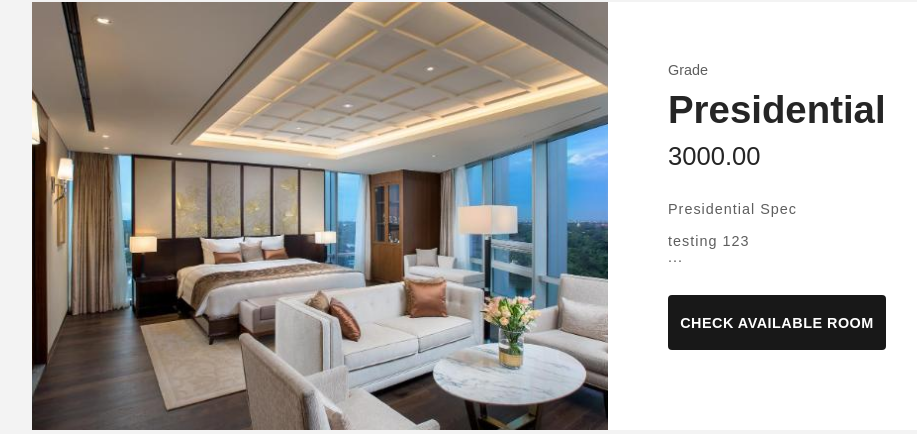
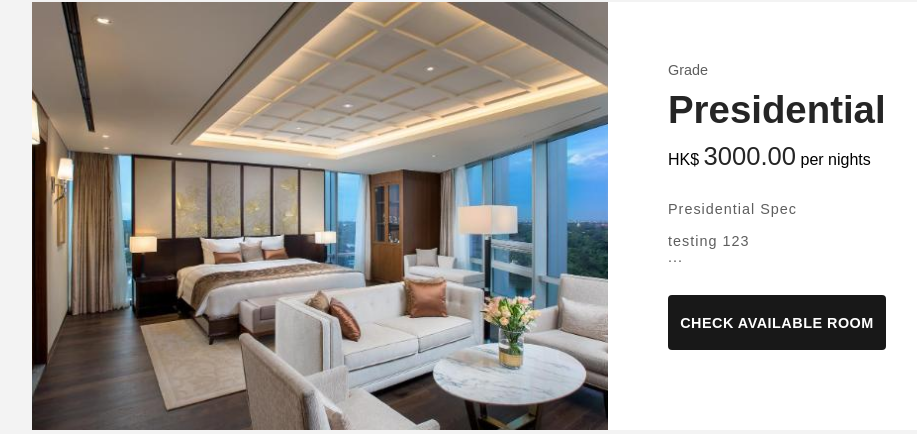
Before and after one commit to HiNsL2323/Web-application, a PHP site: page /reservation/rooms.php?roomGrade=Presidential in a window 1280 px wide. Shown: the part 124-558 px from the top of the page, without its empty margins (32-949 px from the left). Run offline with PHP 8.4, Linux system fonts and the light colour scheme; data comes from the database, SQL or seed files in the repository.

Commit message:
Update rooms.php

```diff
--- a/online_booking/rooms.php
+++ b/online_booking/rooms.php
@@ -62,7 +62,7 @@ mysqli_close($conn);
 				echo "
 						<span class=\"room-category\">Grade</span>
 						<h3>{$row['roomGrade']}</h3>
-                        <span class=\"room-price\">{$row['roomPrice']}</span>
+                                                HK$ <span class=\"room-price\">{$row['roomPrice']}</span> per nights
                     ";
 				$spec = $row['roomSpec'];
 				echo "<p>" . nl2br($spec) . "</p>";
```
